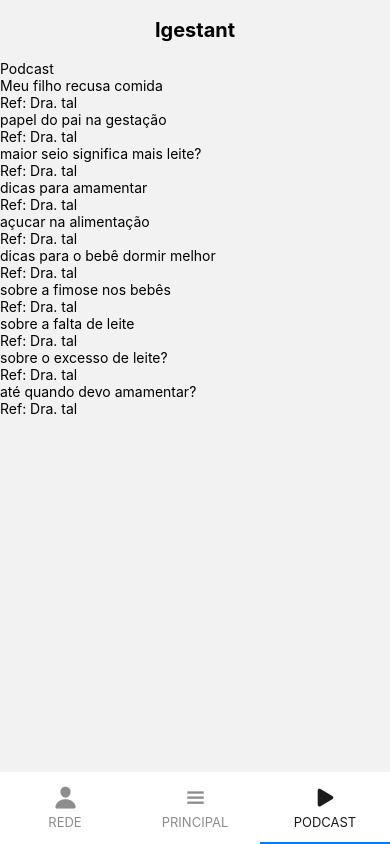
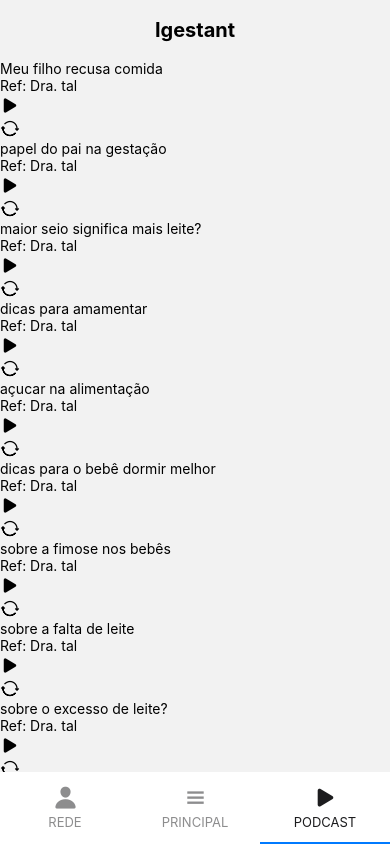
Before and after one commit to Luanbian/Igestant-App, a React Native app: screen /Podcast in a window 390 px wide. Built offline with nearby package versions, Linux system fonts and the light colour scheme.

Commit message:
feat: estrutura de podcast pronta

```diff
--- a/src/components/podcast/podcast.cardView.js
+++ b/src/components/podcast/podcast.cardView.js
@@ -1,10 +1,39 @@
-import { Text, View } from "react-native";
+import { useState } from "react";
+import { Text, Touchable, TouchableOpacity, View } from "react-native";
+import Ionicons from 'react-native-vector-icons/Ionicons';
 
 export default function PodCardView({name, refe}) {
+    const [play, setplay] = useState()
+
+    const press = () => {
+        setplay(true)
+    }
+
+    const pressed = () => {
+        setplay(false)
+    }
+
+    const replay = () => {
+        // reload podcast
+    }
+
     return(
         <View>
             <Text>{name}</Text>
             <Text>{refe}</Text>
+            {!play && (
+                <TouchableOpacity onPress={press}>
+                    <Ionicons name="play" size={20} />
+                </TouchableOpacity>
+            )}
+            {play && (
+                <TouchableOpacity onPress={pressed}>
+                    <Ionicons name="pause" size={20} />
+                </TouchableOpacity>
+            )}
+            <TouchableOpacity onPress={replay}>
+                <Ionicons name="sync" size={20} />
+            </TouchableOpacity>
         </View>
     )
 }
--- a/src/screens/podcast/podcast.index.js
+++ b/src/screens/podcast/podcast.index.js
@@ -4,7 +4,6 @@ import PodCard from '../../components/podcast/podcast.card';
 export default function Podcast() {
   return (
     <View>
-      <Text>Podcast</Text>
       <PodCard/>
     </View>
   );
```
